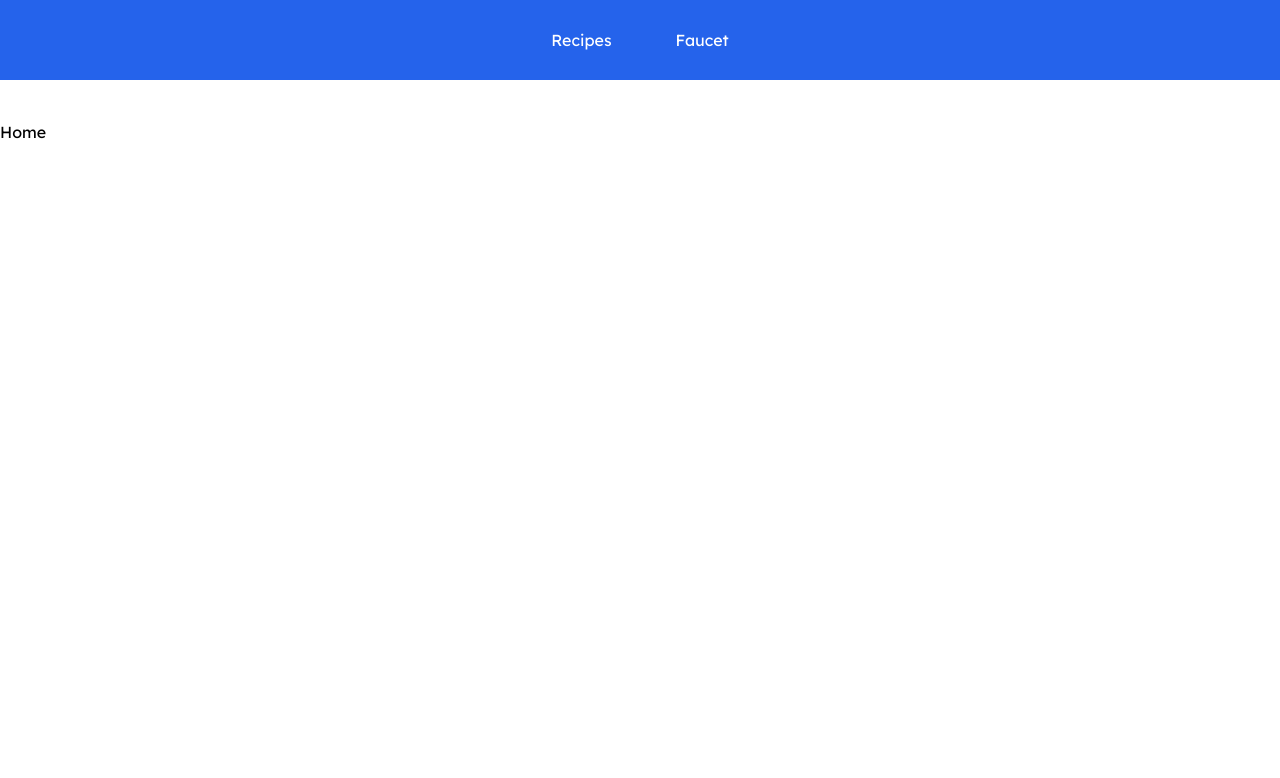
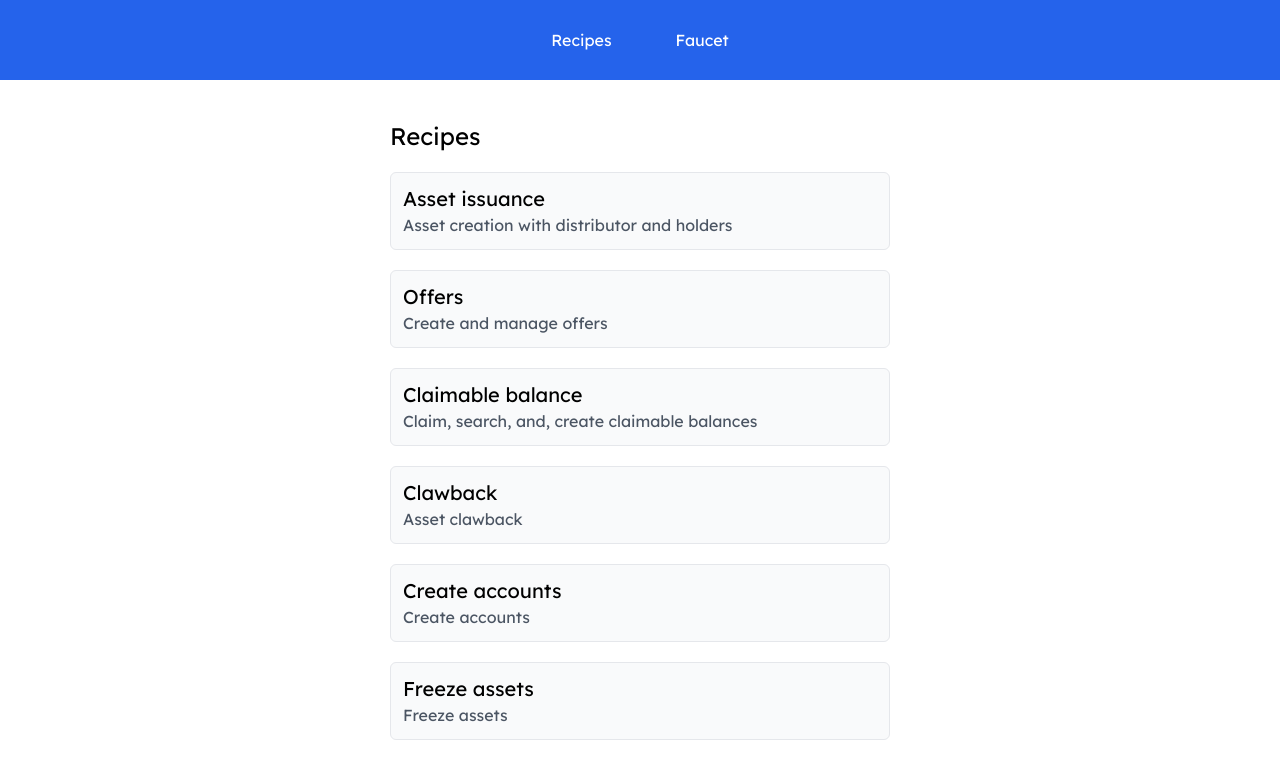
Before and after one commit to orlandocsosa/stellar-chef, a SvelteKit app: page / in a window 1280 px wide. Shown: the top 778 px of the page. Built offline with nearby package versions, Linux system fonts and the light colour scheme.

Commit message:
Add recipes list in home page

```diff
--- a/src/routes/+page.svelte
+++ b/src/routes/+page.svelte
@@ -1,5 +1,50 @@
+<script>
+  import RecipeCard from '../components/salient/RecipeCard.svelte';
+
+  const recipes = [
+    {
+      title: 'Asset issuance',
+      link: 'asset-issuance',
+      description: 'Asset creation with distributor and holders'
+    },
+    {
+      title: 'Offers',
+      link: 'offers',
+      description: 'Create and manage offers'
+    },
+    {
+      title: 'Claimable balance',
+      link: 'claimable-balance',
+      description: 'Claim, search, and, create claimable balances'
+    },
+    {
+      title: 'Clawback',
+      link: 'clawback',
+      description: 'Asset clawback'
+    },
+    {
+      title: 'Create accounts',
+      link: 'create-account',
+      description: 'Create accounts'
+    },
+    {
+      title: 'Freeze assets',
+      link: 'freeze-assets',
+      description: 'Freeze assets'
+    }
+  ];
+</script>
+
 <svelte:head>
   <title>Stellar Chef</title>
 </svelte:head>
 
-<h1>Home</h1>
+<div class="flex flex-col w-[500px] m-auto gap-5 justify-center">
+  <h2 class="text-2xl">Recipes</h2>
+
+  <ul class="flex flex-col gap-5">
+    {#each recipes as { description, link, title }}
+      <RecipeCard {title} link={`/stellar-chef/recipe/${link}`} {description} />
+    {/each}
+  </ul>
+</div>
```
